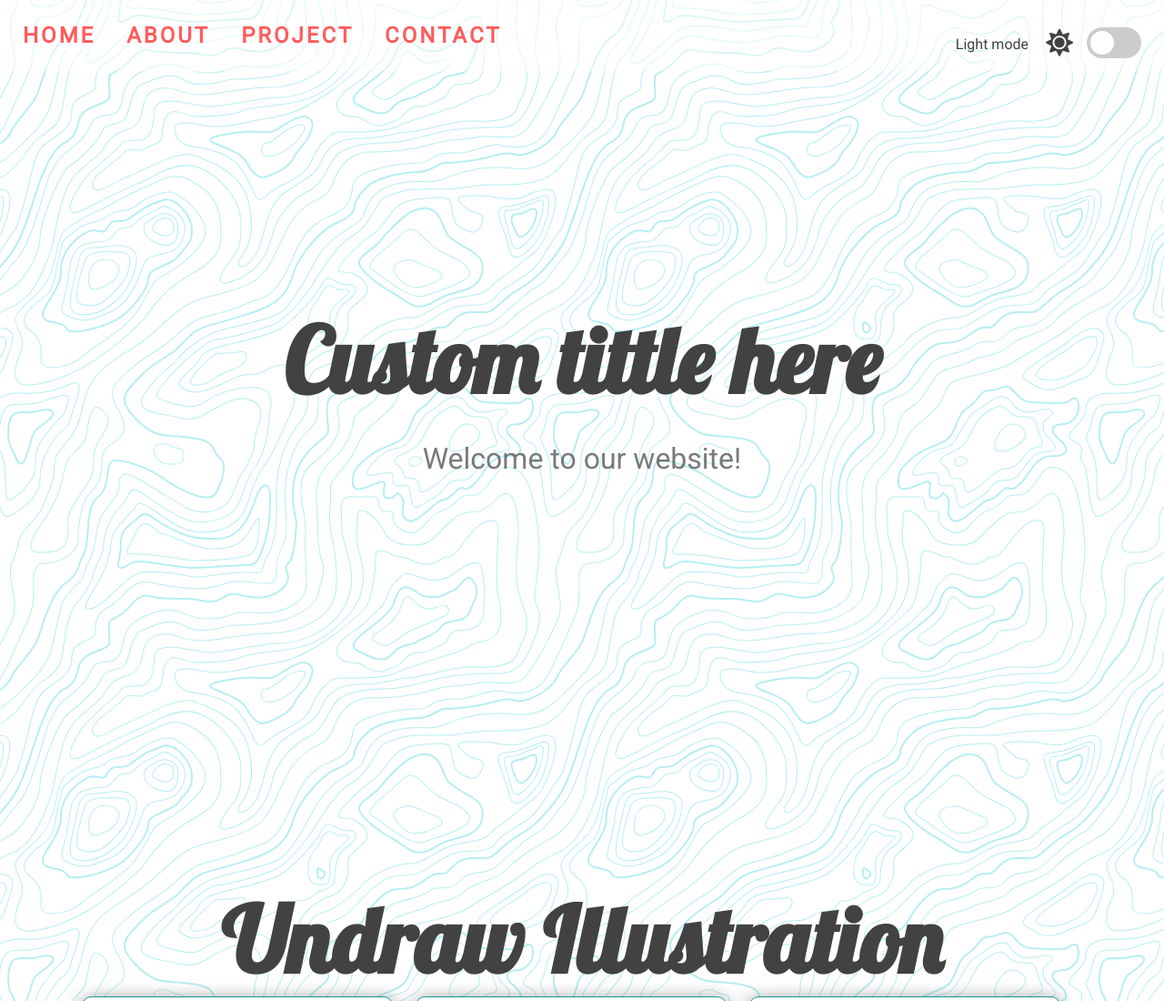
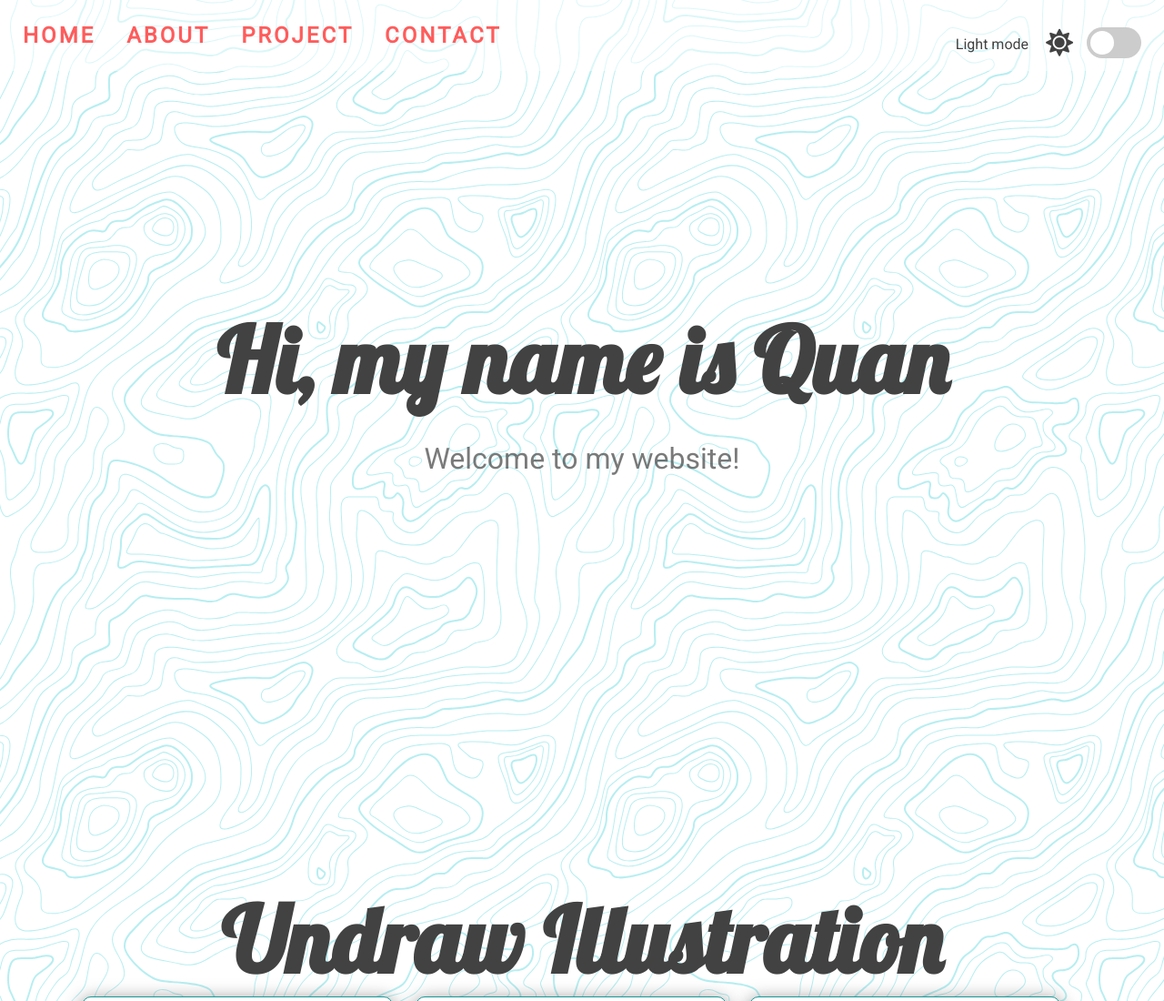
Before and after one commit to benztranwot/toggle-dark-mode-page, a plain HTML site: page index.html in a window 1280 px wide. Shown: the top 1100 px of the page at 91% size. Drawn offline with Linux system fonts and the light colour scheme.

Commit message:
Update index.html

```diff
--- a/index.html
+++ b/index.html
@@ -31,8 +31,8 @@
     <!-- Main content -->
     <section id="home">
       <div class="title-group">
-        <h1>Custom tittle here</h1>
-        <h2>Welcome to our website!</h2>
+        <h1>Hi, my name is Quan</h1>
+        <h2>Welcome to my website!</h2>
       </div>
     </section>
     <section id="about">
```
